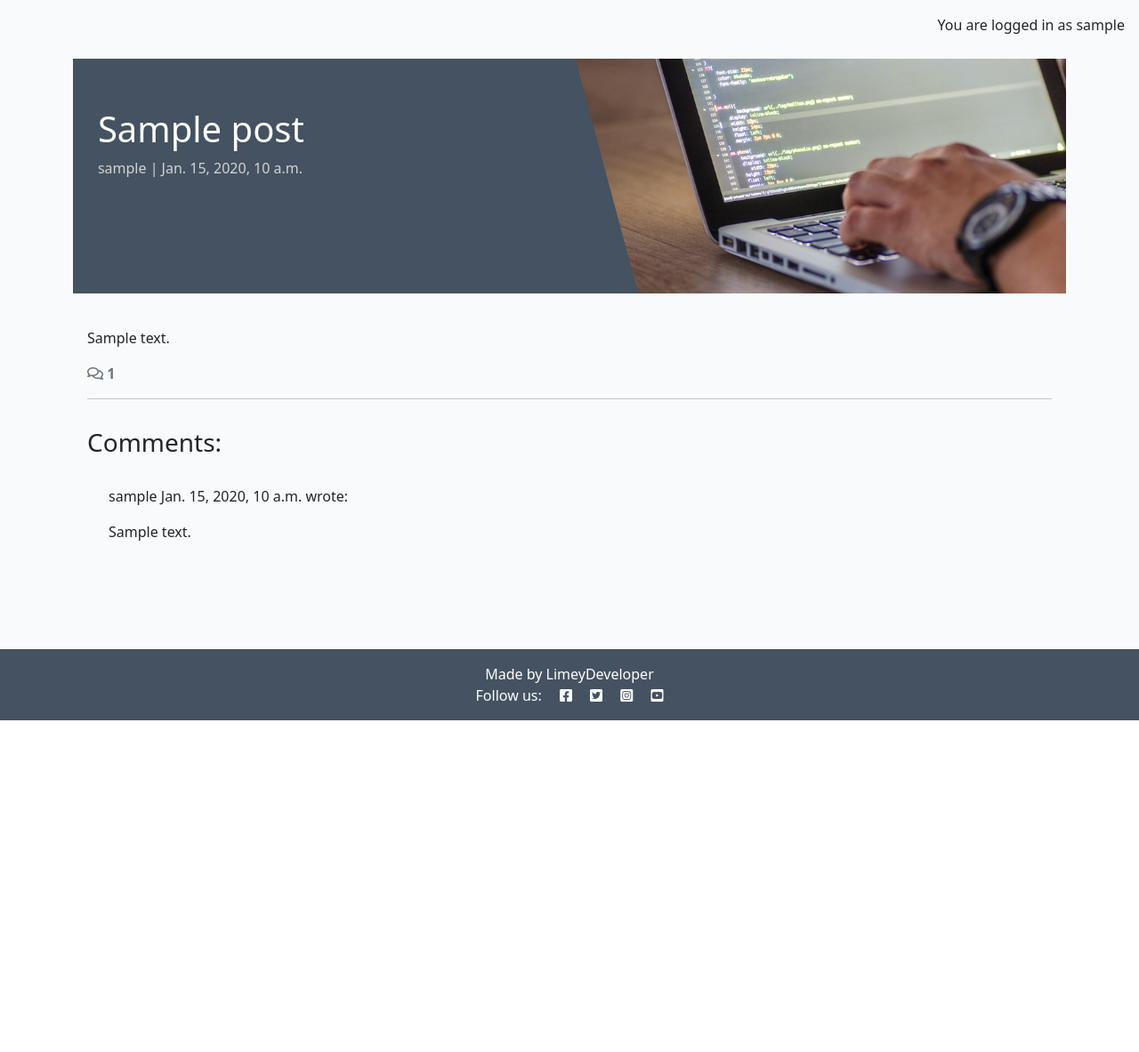
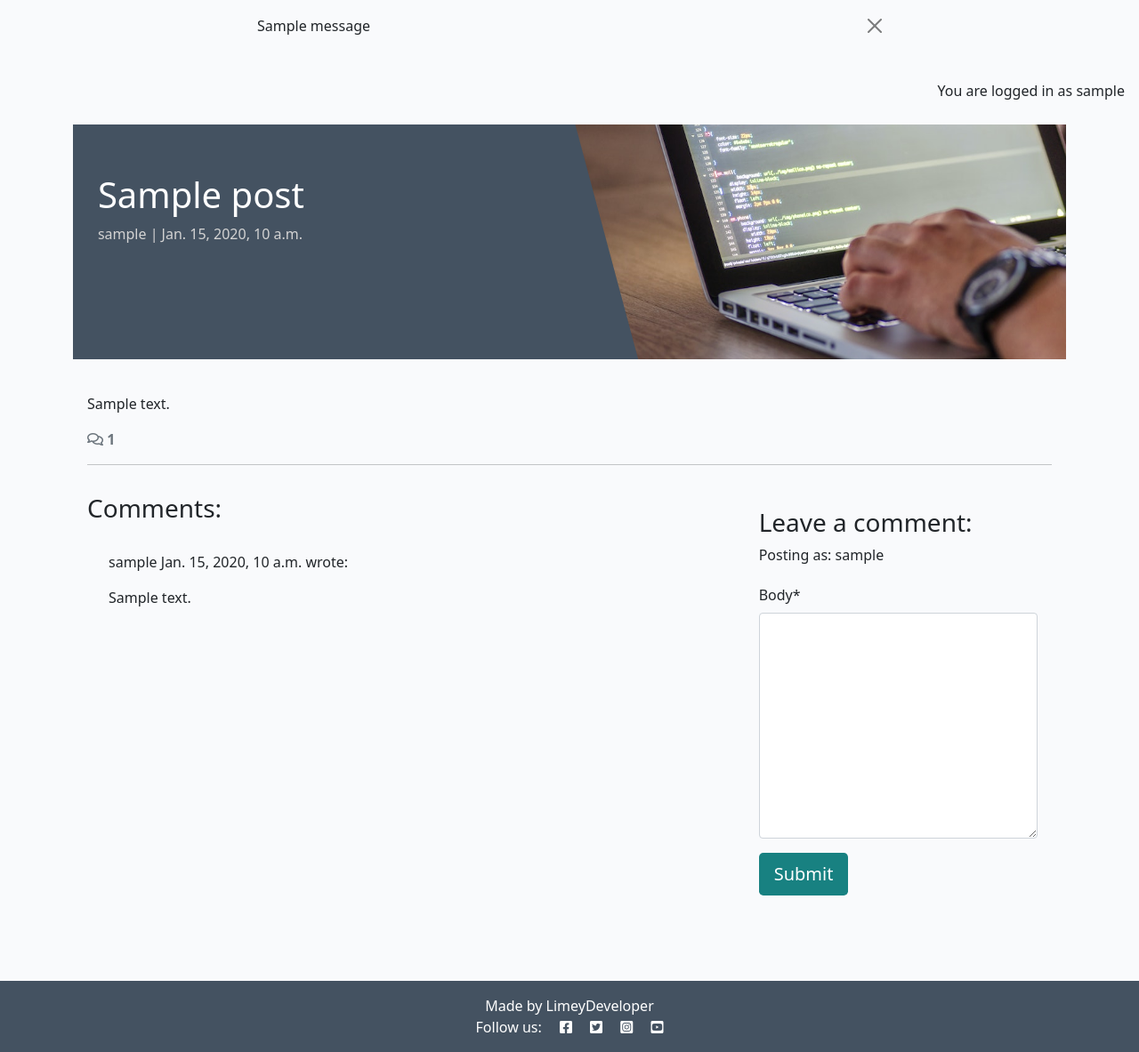
Before and after one commit to A-Hoenig/Django-Blog, a Django app: a page that uses templates/base.html in a window 1280 px wide. Shown: the part 60-1243 px from the top of the page at 89% size. Before the commit the page ends 870 px from the top, so only its background shows below. Run offline with Django 4.2, Linux system fonts and the light colour scheme; a user stored in the database is signed in; tables that the repository leaves empty hold one stand-in row (values such as "Sample post"); one stand-in notice (Sample message) is shown; some libraries are stand-ins or nearby versions.

Commit message:
enable posting of comments on blogposts

```diff
--- /dev/null
+++ b/blog/forms.py
@@ -0,0 +1,8 @@
+from .models import Comment
+from django import forms
+
+
+class CommentForm(forms.ModelForm):
+    class Meta:
+        model = Comment
+        fields = ('body',)
--- a/blog/templates/blog/post_detail.html
+++ b/blog/templates/blog/post_detail.html
@@ -1,5 +1,6 @@
 {% extends 'base.html' %} {% block content %}
 {% load static %}
+{% load crispy_forms_tags %}
 
 <div class="masthead">
     <div class="container">
@@ -66,6 +67,23 @@
                                 {% endfor %}
                             </div>
                         </div>
+                        <!-- Creating New Comments -->
+                        <div class="col-md-4 card mb-4 mt-3">
+                            <div class="card-body">
+                                {% if user.is_authenticated %}
+                                <h3>Leave a comment:</h3>
+                                <p>Posting as: {{ user.username }}</p>
+                                <form id="commentForm" method="post" style="margin-top: 1.3em;">
+                                    {{ comment_form | crispy }}
+                                    {% csrf_token %}
+                                    <button id="submitButton" type="submit"
+                                        class="btn btn-signup btn-lg">Submit</button>
+                                </form>
+                                {% else %}
+                                <p>Log in to leave a comment</p>
+                                {% endif %}
+                            </div>
+                        </div>
                     </div>
                 </p>
             </div>
--- a/blog/views.py
+++ b/blog/views.py
@@ -1,6 +1,8 @@
 from django.shortcuts import render, get_object_or_404
 from django.views import generic
+from django.contrib import messages
 from .models import Post
+from .forms import CommentForm
 
 # Create your views here.
 class PostList(generic.ListView):
@@ -28,6 +30,19 @@ def post_detail(request, slug):
     comments = post.comments.all().order_by("-created_on")
     comment_count = post.comments.filter(approved=True).count()
 
+    if request.method == "POST":
+        comment_form = CommentForm(data=request.POST)
+        if comment_form.is_valid():
+            comment = comment_form.save(commit=False)
+            comment.author = request.user
+            comment.post = post
+            comment.save()
+            messages.add_message(
+                request, messages.SUCCESS,
+                'Comment submitted and awaiting approval'
+            )
+
+    comment_form = CommentForm()
 
     return render(
         request,
@@ -35,5 +50,6 @@ def post_detail(request, slug):
         {"post": post,
         "comments": comments,
         "comment_count": comment_count,
+        "comment_form": comment_form,
         },
     )
--- a/codestar/settings.py
+++ b/codestar/settings.py
@@ -45,6 +45,8 @@ INSTALLED_APPS = [
     'allauth',
     'allauth.account',
     'allauth.socialaccount',
+    'crispy_forms',
+    'crispy_bootstrap5',
     'django_summernote',
     'blog',
     'about',
@@ -53,6 +55,9 @@ INSTALLED_APPS = [
 SITE_ID = 1
 LOGIN_REDIRECT_URL = '/'
 LOGOUT_REDIRECT_URL = '/'
+
+CRISPY_ALLOWED_TEMPLATE_PACKS = "bootstrap5"
+CRISPY_TEMPLATE_PACK = "bootstrap5"
 
 MIDDLEWARE = [
     'django.middleware.security.SecurityMiddleware',
--- a/requirements.txt
+++ b/requirements.txt
@@ -1,7 +1,9 @@
 asgiref==3.7.2
+crispy-bootstrap5==0.7
 dj-database-url==0.5.0
 Django==4.2.8
 django-allauth==0.57.0
+django-crispy-forms==2.1
 django-summernote==0.8.20.0
 gunicorn==20.1.0
 install==1.3.5
--- a/templates/base.html
+++ b/templates/base.html
@@ -75,11 +75,25 @@
         </div>
     </nav>
 
+    <!-- displaying Django messages -->
+    <div class="container">
+        <div class="row">
+            <div class="col-md-8 offset-md-2">
+                {% for message in messages %}
+                <div class="alert {{ message.tags }} alert-dismissible fade show" id="msg" role="alert">
+                    {{ message | safe }}
+                    <button type="button" class="btn-close" data-bs-dismiss="alert" aria-label="Close"></button>
+                </div>
+                {% endfor %}
+            </div>
+        </div>
+    </div>
+
     <main class="flex-shrink-0 main-bg">
         {% if user.is_authenticated %}
-            <p class="text-end m-3">You are logged in as {{ user }}</p>
+        <p class="text-end m-3">You are logged in as {{ user }}</p>
         {% else %}
-            <p class="text-end m-3">You are not logged in.</p>
+        <p class="text-end m-3">You are not logged in.</p>
         {% endif %}
 
         {% block content %}
```
